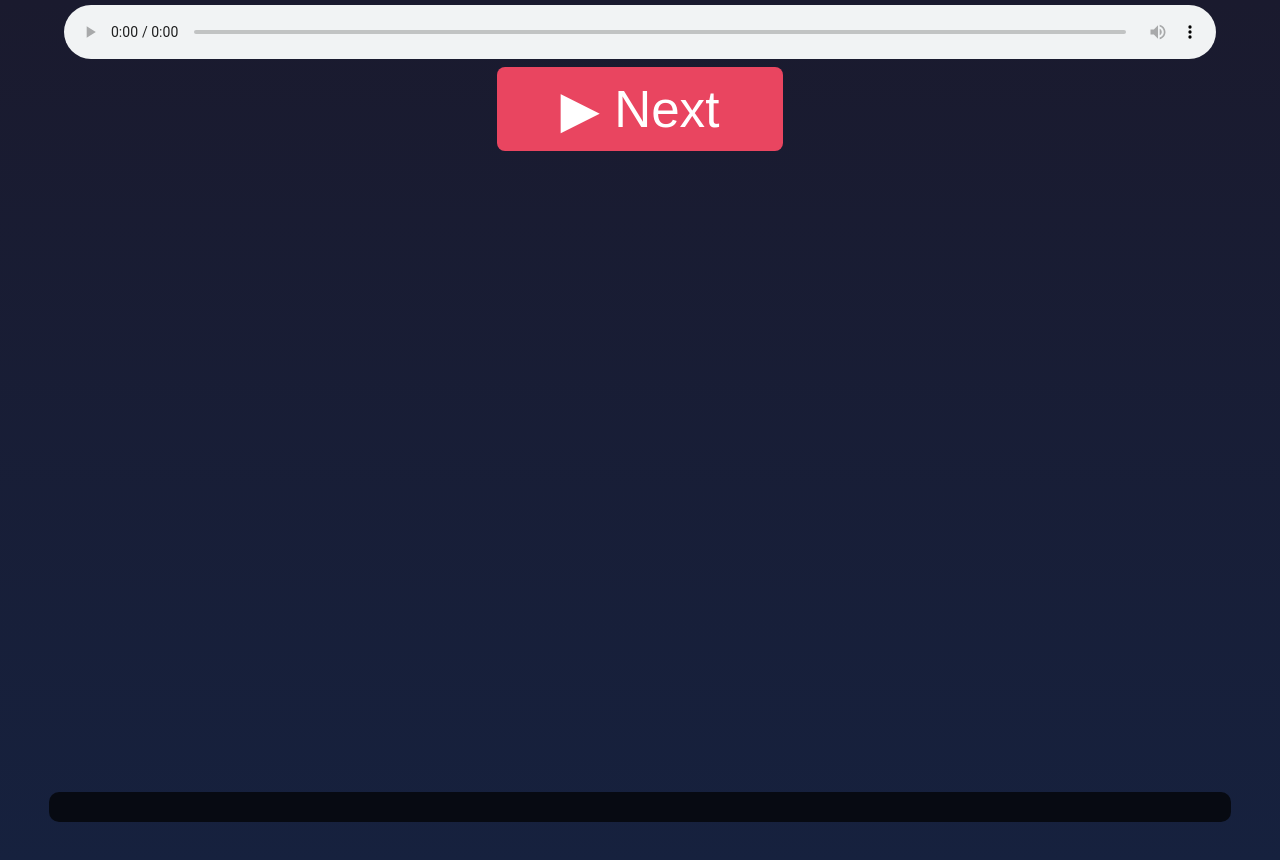
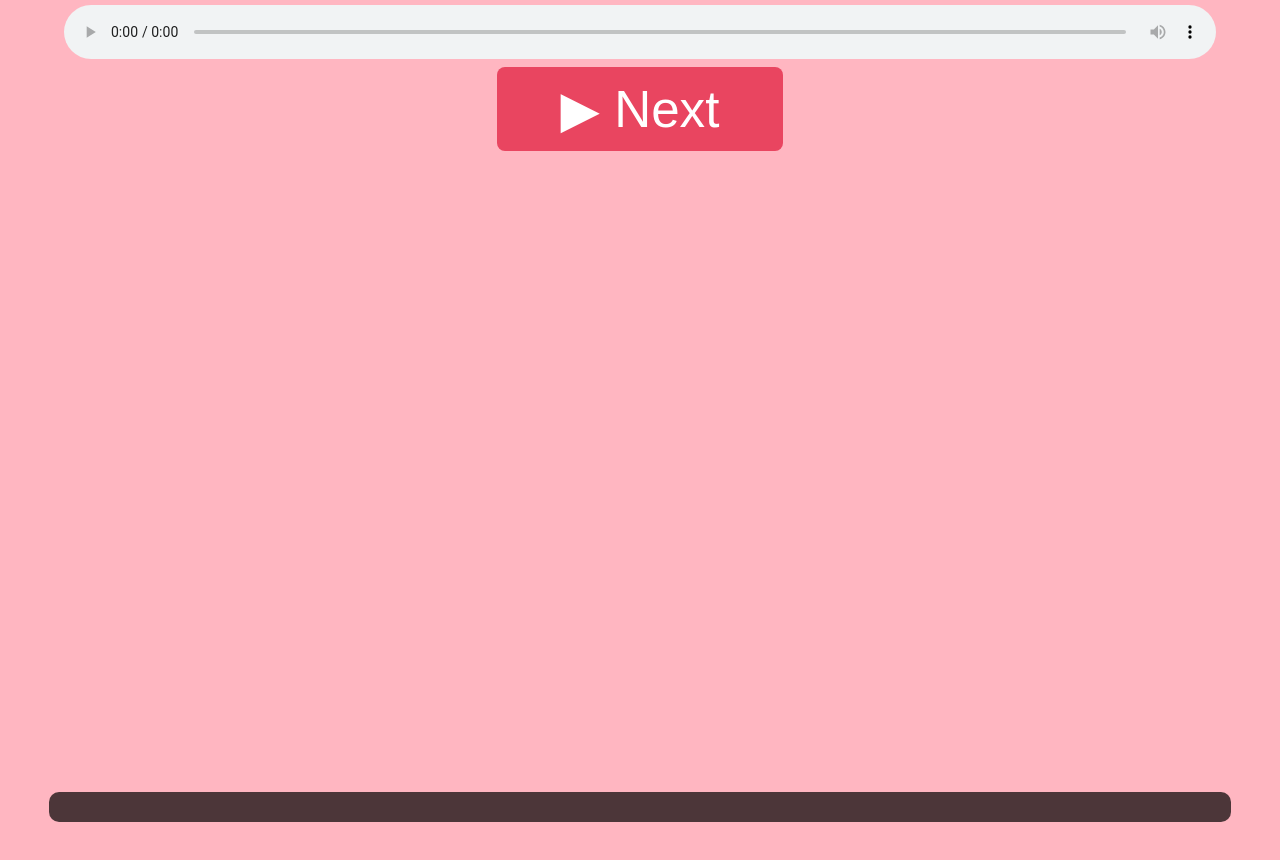
Before and after one commit to MoeII1/forgivemeeee, a plain HTML site: page index.html in a window 1280 px wide. Shown: the top 860 px of the page. Drawn offline with Linux system fonts and the light colour scheme.

Commit message:
Update index.html

```diff
--- a/index.html
+++ b/index.html
@@ -6,8 +6,8 @@
 <style>
   body {
     margin: 0;
-    background: linear-gradient(to bottom, #1a1a2e, #16213e);
-    color: #ffb6c1;
+    background:  #ffb6c1; /* Pale pink background */
+    color: #fff;
     font-family: "Trebuchet MS", sans-serif;
     text-align: center;
     overflow: hidden;
```
